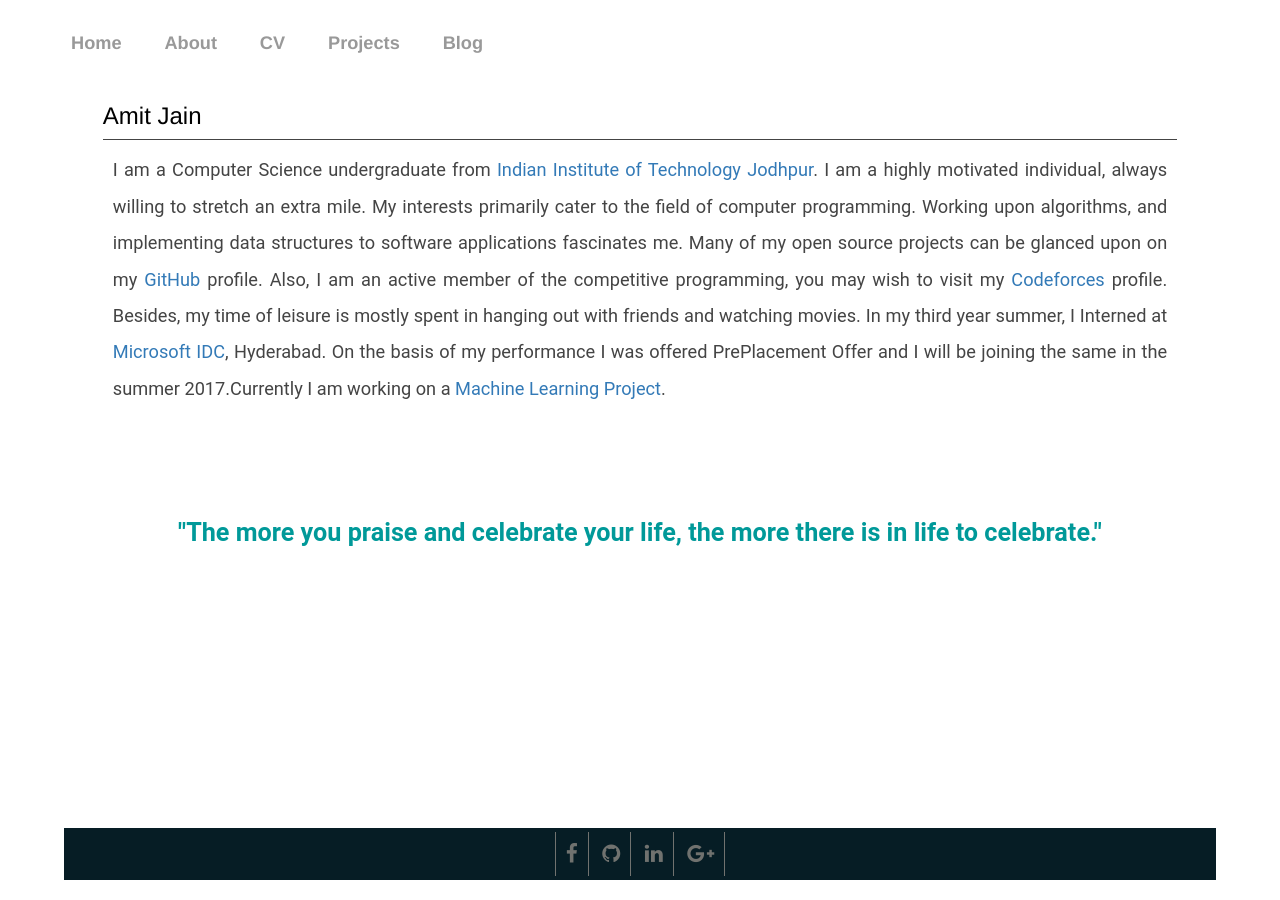
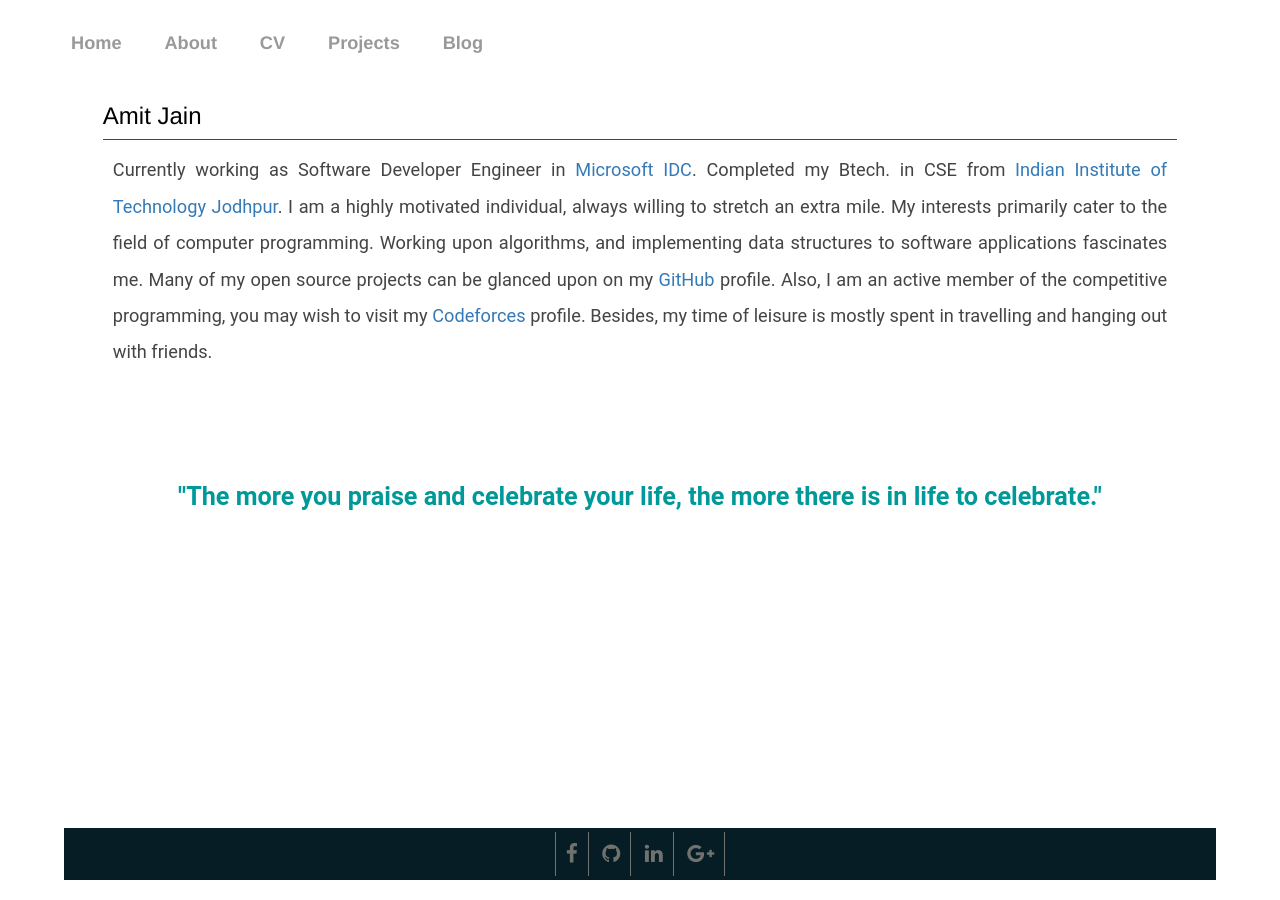
Before and after one commit to amitj975/amitj975.github.io, a Jekyll site: the page built from about/index.html, in a window 1280 px wide. Built offline with Jekyll 4.4.1, drawn with Linux system fonts in a browser that asks for light colours; nearby versions of some CDN libraries.

Commit message:
Updated the about section

```diff
--- a/about/index.html
+++ b/about/index.html
@@ -9,13 +9,13 @@ title: About Amit Jain
             <hr>
             </div>
 
-            <p>I am a Computer Science undergraduate from <a href="http://iitj.ac.in"> Indian Institute of Technology Jodhpur</a>. I am a highly motivated individual, always willing to stretch an extra mile. My interests primarily cater to the field of computer programming. Working upon algorithms, and implementing data structures to software applications fascinates me. Many of my open source projects can be glanced upon on my <a href="https://github.com/amitj975">GitHub</a> profile. Also, I am an active member of the competitive programming, you may wish to visit my <a href="http://codeforces.com/profile/amitj975">Codeforces</a> profile. Besides, my time of leisure is mostly spent in hanging out with friends and watching movies.<!--
+            <p>Currently working as Software Developer Engineer in <a href="https://www.microsoft.com/en-in/msidc/">Microsoft IDC</a>. Completed my Btech. in CSE from <a href="http://iitj.ac.in"> Indian Institute of Technology Jodhpur</a>. I am a highly motivated individual, always willing to stretch an extra mile. My interests primarily cater to the field of computer programming. Working upon algorithms, and implementing data structures to software applications fascinates me. Many of my open source projects can be glanced upon on my <a href="https://github.com/amitj975">GitHub</a> profile. Also, I am an active member of the competitive programming, you may wish to visit my <a href="http://codeforces.com/profile/amitj975">Codeforces</a> profile. Besides, my time of leisure is mostly spent in travelling and hanging out with friends.<!--
                 I am a Computer Science Student of <a href="http://iitj.ac.in">IIT Jodhpur</a>.I am a highly motivated individual, willing to stretch that extra mile.
                My primary interests are Learning new things, Alogrithm, Data structures, Movies and Hangout with friends.
                You can have a look on my open source project on <a href="https://github.com/amitj975">GitHub</a>.
                I like to do Competative programming in my free time you can check out my <a href="http://codeforces.com/profile/amitj975">Codeforces</a> profile.</p>
-            --> In my third year summer, I Interned at <a href="https://www.microsoft.com/en-in/msidc/">Microsoft IDC</a>, Hyderabad.
-            <!--   This was a period of learning altogether new things like <a href= "https://azure.microsoft.com/en-in/features/azure-portal/">Azure</a>,<a href="https://dev.onenote.com/">OneNote Api</a>, <a href="https://www.microsoft.com/cognitive-services/en-us/apis">Cognitive Services</a>.Along with that team work, Software Testing and thinking from the point of customer.-->On the basis of my performance I was offered PrePlacement Offer and I will be joining the same in the summer 2017.Currently I am working on a <a href="/res/BTP_FLIER.pdf">Machine Learning Project</a>.
+            In my third year summer, I Interned at <a href="https://www.microsoft.com/en-in/msidc/">Microsoft IDC</a>, Hyderabad.
+               This was a period of learning altogether new things like <a href= "https://azure.microsoft.com/en-in/features/azure-portal/">Azure</a>,<a href="https://dev.onenote.com/">OneNote Api</a>, <a href="https://www.microsoft.com/cognitive-services/en-us/apis">Cognitive Services</a>.Along with that team work, Software Testing and thinking from the point of customer. On the basis of my performance I was offered PrePlacement Offer and I will be joining the same in the summer 2017.Currently I am working on a <a href="/res/BTP_FLIER.pdf">Machine Learning Project</a>. -->
 
             </p>
 
```
Also changed, not shown: _posts/2017-11-01-Deadlock in just TWO lines.md (+0 -3 lines), _posts/2016-11-26-Design patterns.md (line endings or trailing spaces).
